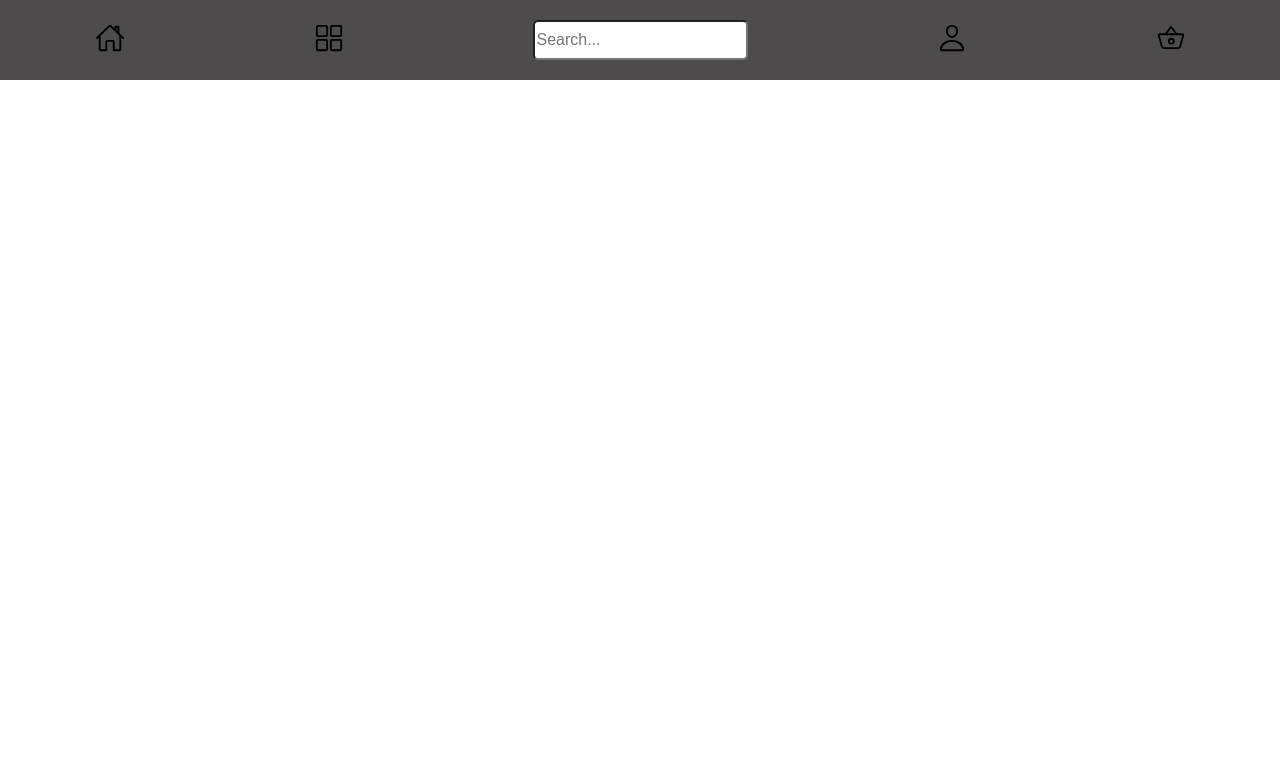
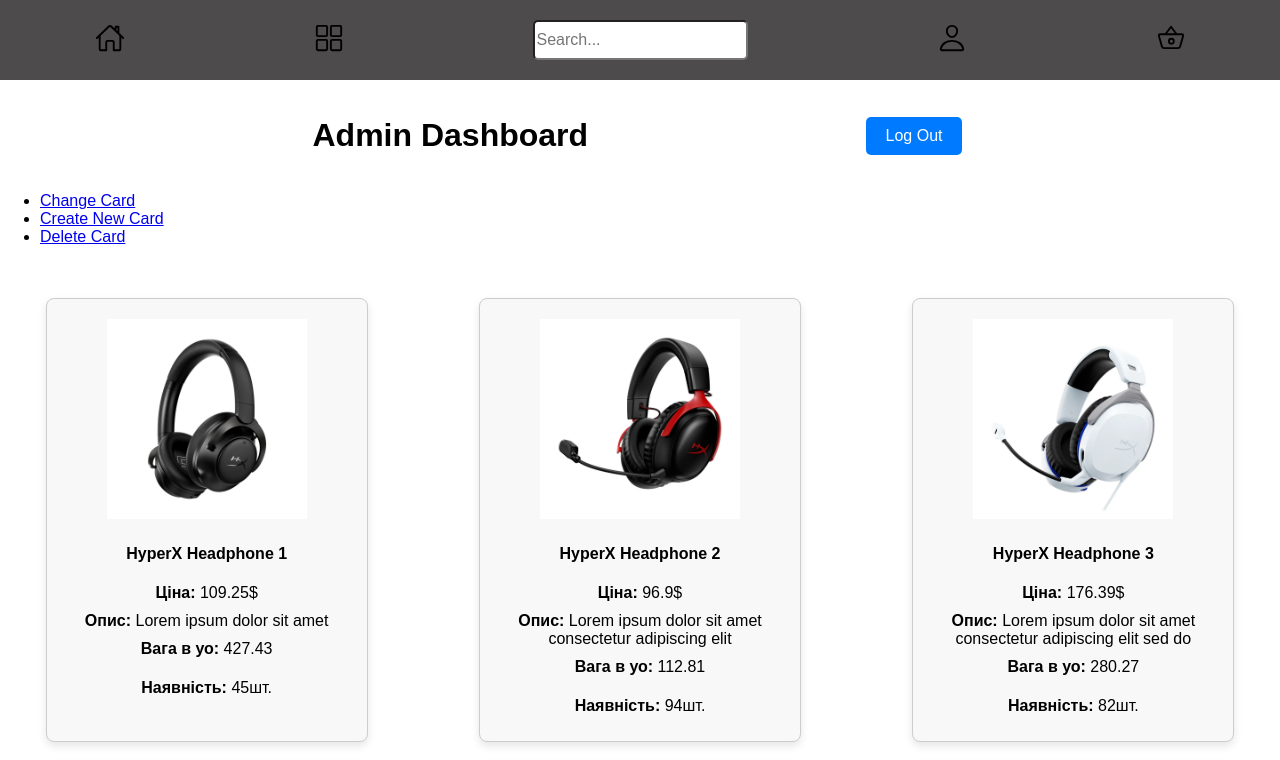
Before and after one commit to kefir228/task2, a React (Create React App) app: page /#/admin in a window 1280 px wide. Before the commit this address had no page. Shown: the top 760 px of the page. Built offline with nearby package versions, Linux system fonts and the light colour scheme.

Commit message:
add adminComponents

```diff
--- a/src/App.tsx
+++ b/src/App.tsx
@@ -6,6 +6,7 @@
 import { Modal } from 'components/modalWindow/ModalWindow';
 import { Basket } from 'components/Basket/Basket';
 import { Registration } from './components/Registration/Registration';
+import { Admin } from 'components/AdminPage/Admin';
 
 function App() {
   return (
@@ -16,7 +17,8 @@
         <Basket />
         <Registration/>
         <Routes>
-          <Route path='' element={<Home/>} />
+          <Route path='' element={<Home />} />
+          <Route path='/admin' element={<Admin />} />
         </Routes>
       </div>
     </HashRouter>
--- a/src/components/AdminPage/Admin.scss
+++ b/src/components/AdminPage/Admin.scss
@@ -0,0 +1,27 @@
+.admin {
+
+
+    &__header {
+        display: flex;
+        list-style: none;
+        align-items: center;
+        justify-content: space-evenly;
+        padding-right: 40px;
+    }
+
+    &__logout-button {
+        background-color: #007bff;
+        color: white;
+        border: none;
+        padding: 10px 20px;
+        border-radius: 5px;
+        cursor: pointer;
+        font-size: 16px;
+        margin: 5px;
+        transition: background-color 0.3s ease;
+
+        &:hover {
+            background-color: #0056b3;
+        }
+    }
+}
--- a/src/components/AdminPage/Admin.tsx
+++ b/src/components/AdminPage/Admin.tsx
@@ -1,9 +1,81 @@
 import './Admin.scss'
+import { useDispatch, useSelector } from 'react-redux'
+import { useNavigate } from 'react-router-dom'
+import { signOut } from 'slicers/registrationSlice'
+import { Link } from 'react-router-dom'
+import { RootState } from 'store'
+
+enum Title {
+    Change = 'Change Card',
+    Add = 'Create New Card',
+    Delete = 'Delete Card',
+}
+
+const titleLinks: Record<Title, string> = {
+    [Title.Add]: '/add',
+    [Title.Change]: '/change',
+    [Title.Delete]: '/delete'
+}
 
 export const Admin = () => {
-    return(
-        <div>
-            <h1>Admin</h1>
+    const dispatch = useDispatch()
+    const navigate = useNavigate()
+
+    const handleLogOut = () => {
+        dispatch(signOut())
+        localStorage.removeItem('name')
+        localStorage.removeItem('email')
+        localStorage.removeItem('password')
+        navigate('/')
+    }
+
+    const allCards = useSelector((state: RootState) => state.card.cards)
+
+    return (
+
+        <div className='admin'>
+
+            <ul className='admin__header'>
+                <li>
+                    <h1>Admin Dashboard</h1>
+                </li>
+                <li>
+                    <button onClick={handleLogOut} className='admin__logout-button'>
+                        Log Out
+                    </button>
+                </li>
+            </ul>
+
+
+            <ul>
+                {Object.values(Title).map((item) => (
+                    <li key={item}>
+                        <Link to={titleLinks[item]}>{item}</Link>
+                    </li>
+                ))}
+            </ul>
+            <div className='footer'>
+                <ul className='footer__list'>
+                    {allCards.map((card) => (
+                        <li className='footer__card' key={card.id}>
+                            <img src={card.image} alt={card.name} className='footer__image' />
+                            <h2 className='footer__name'>{card.name}</h2>
+                            <p className='footer__price'>
+                                <span>Ціна: </span>{card.price}$
+                            </p>
+                            <p className='footer__description'>
+                                <span>Опис: </span>{card.description}
+                            </p>
+                            <p className='footer__weight'>
+                                <span>Вага в уо: </span>{card.weight}
+                            </p>
+                            <p className='footer__count'>
+                                <span>Наявність: </span>{card.count}шт.
+                            </p>
+                        </li>
+                    ))}
+                </ul>
+            </div>
         </div>
     )
 }
--- a/src/components/Menu/Menu.tsx
+++ b/src/components/Menu/Menu.tsx
@@ -4,18 +4,28 @@
 import { openModal } from 'slicers/modalSlice'
 import { searchCards } from 'slicers/cardSlice'
 import { openBasket } from 'slicers/basketSlice'
-import { openRegistration } from 'slicers/registrationSlice'
+import { openRegistration, Role, signOut } from 'slicers/registrationSlice'
 import { useState } from 'react'
 import { RootState } from 'store'
+
 
 export const Menu = () => {
     const dispatch = useDispatch()
     const [searchQuery, setSearchQuery] = useState('')
     const countInBasket = useSelector((state: RootState) => state.basket.items.length)
+    const { selectedRole, isSignedIn } = useSelector((state: RootState) => state.registration)
+
     const handleSearch = (e: React.ChangeEvent<HTMLInputElement>) => {
         const value = e.target.value
         setSearchQuery(value)
         dispatch(searchCards(value))
+    }
+
+    const handleLogOut = () => {
+        dispatch(signOut())
+        localStorage.removeItem('name')
+        localStorage.removeItem('email')
+        localStorage.removeItem('password')
     }
 
     return (
@@ -43,11 +53,30 @@
                     />
                 </li>
                 <li className="menu__item">
-                    <ion-icon name="person-outline"
-                        style={{ fontSize: '30px', cursor: 'pointer' }}
-                        onClick={() => dispatch(openRegistration())}
-                    >
-                    </ion-icon>
+                    {isSignedIn ? (
+                        selectedRole === Role.Admin ? (
+                            <Link to="/admin" style={{ color: 'black' }}>
+                                <ion-icon
+                                    name="logo-electron"
+                                    style={{ fontSize: '30px', cursor: 'pointer' }}
+                                ></ion-icon>
+                            </Link>
+                        ) : selectedRole === Role.User ? (
+                            <Link to="/" style={{ color: 'black' }}>
+                                <ion-icon
+                                    name="log-out-outline"
+                                    style={{ fontSize: '30px', cursor: 'pointer' }}
+                                    onClick={handleLogOut}
+                                ></ion-icon>
+                            </Link>
+                        ) : null
+                    ) : (
+                        <ion-icon
+                            name="person-outline"
+                            style={{ fontSize: '30px', cursor: 'pointer' }}
+                            onClick={() => dispatch(openRegistration())}
+                        ></ion-icon>
+                    )}
                 </li>
                 <li className="menu__item">
                     <div className="basket-container">
--- a/src/components/Registration/Registration.tsx
+++ b/src/components/Registration/Registration.tsx
@@ -1,6 +1,6 @@
 import './Registration.scss'
 import { RootState } from 'store'
-import { Role, closeRegistration, setRole, inputEmail, inputPassword, inputName, toggleSignUp } from 'slicers/registrationSlice'
+import { Role, closeRegistration, setRole, inputEmail, inputPassword, inputName, toggleSignUp, signIn } from 'slicers/registrationSlice'
 import { useDispatch, useSelector } from 'react-redux'
 import { useState } from 'react'
 
@@ -41,6 +41,7 @@
                 dispatch(inputPassword(''));
                 setIsPassVisible(false)
                 setErrorMessage('')
+                dispatch(toggleSignUp())
                 dispatch(closeRegistration())
             } else {
                 setErrorMessage('Please fix validation errors!')
@@ -51,7 +52,8 @@
             const storedPassword = localStorage.getItem('password')
 
             if (email === storedEmail && password === storedPassword) {
-                alert(`Welcome back, ${storedName}!`)
+                alert(`Welcome back, ${storedName}! You signed in as ${selectedRole}`)
+                dispatch(signIn())
                 dispatch(inputName(''));
                 dispatch(inputEmail(''));
                 dispatch(inputPassword(''));
@@ -100,9 +102,6 @@
                     <h1 className="registration__title">
                         {isSignUp ? 'Sign up' : 'Sign in'}
                     </h1>
-                    <p>
-                        dshfsdkjf
-                    </p>
                     <ion-icon
                         name="close-circle-outline"
                         onClick={() => dispatch(closeRegistration())}
--- a/src/slicers/registrationSlice.ts
+++ b/src/slicers/registrationSlice.ts
@@ -12,6 +12,7 @@
     inputPassword: string
     inputName: string
     isSignUp: boolean
+    isSignedIn: boolean
 }
 
 const initialState: Registration = {
@@ -20,7 +21,8 @@
     inputEmail: '',
     inputPassword: '',
     inputName: '',
-    isSignUp:false
+    isSignUp:false,
+    isSignedIn:false,
 }
 
 export const registrationSlice = createSlice({
@@ -47,9 +49,16 @@
         },
         toggleSignUp: (state) => {
             state.isSignUp = !state.isSignUp
-        }
+        },
+        signIn: (state) => {
+            state.isSignedIn = true;
+        },
+        signOut: (state) => {
+            state.isSignedIn = false;
+            state.selectedRole = Role.User;
+        },
     }
 })
 
-export const { openRegistration, closeRegistration, inputEmail, inputPassword, setRole, inputName, toggleSignUp } = registrationSlice.actions
+export const { openRegistration, closeRegistration, inputEmail, inputPassword, setRole, inputName, toggleSignUp, signIn, signOut } = registrationSlice.actions
 export default registrationSlice.reducer
```
